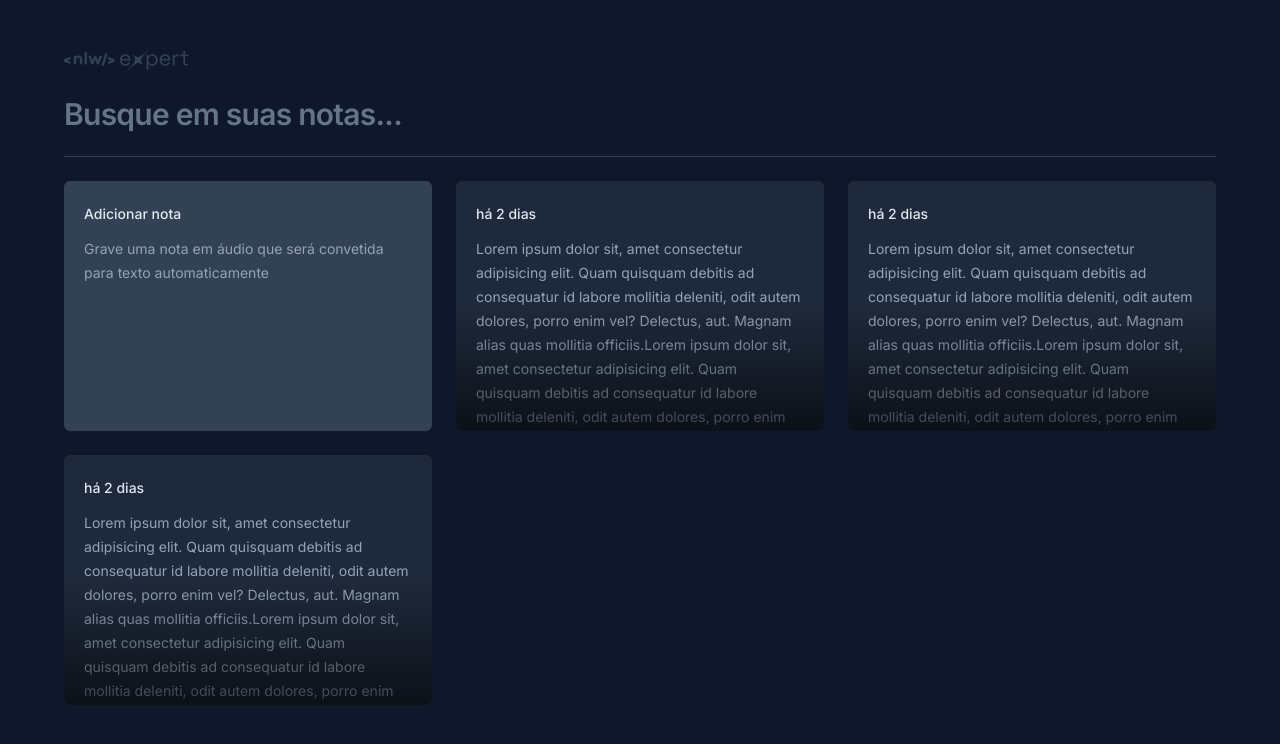
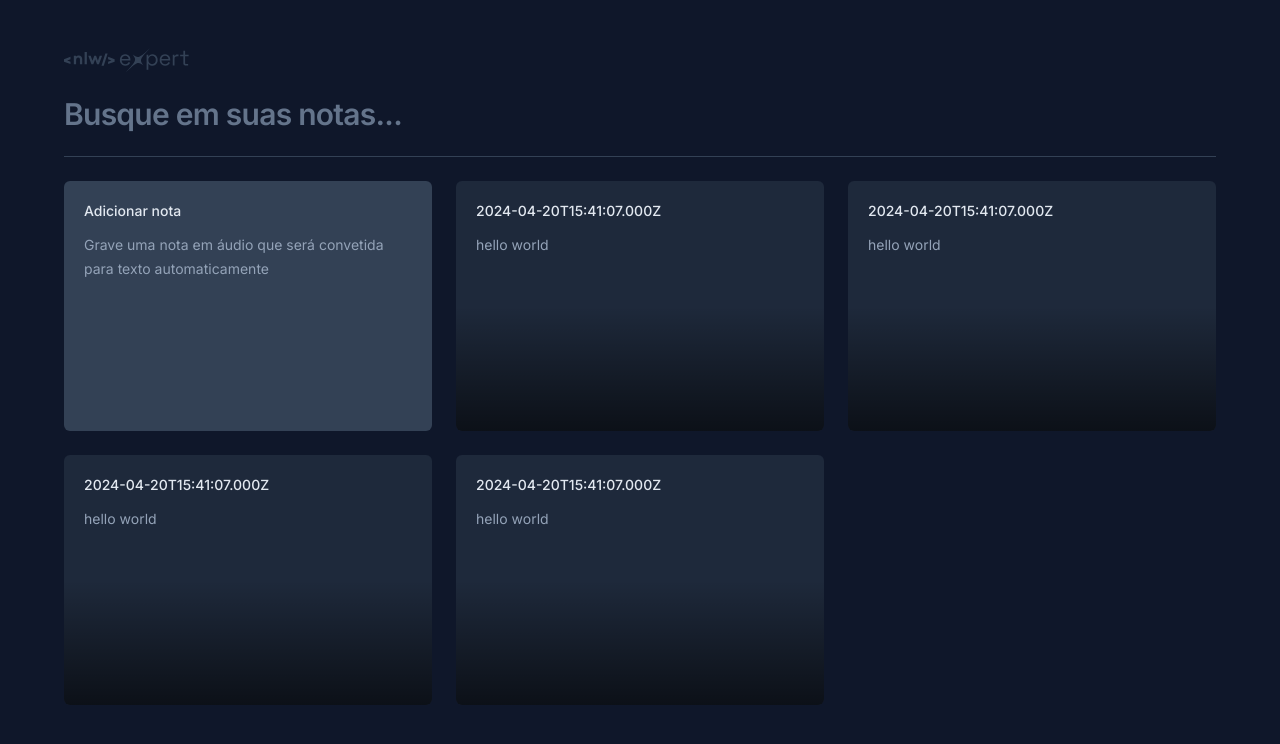
Before and after one commit to samuelsilvati/nlw-expert, a Next.js app: page / in a window 1280 px wide. Shown: the top 744 px of the page. Built offline with nearby package versions, Linux system fonts and the light colour scheme.

Commit message:
feat: add props to components and add radix and lucide icons

```diff
--- a/src/app/page.tsx
+++ b/src/app/page.tsx
@@ -3,6 +3,11 @@
 import logo from '@/assets/logo-nwl-expert.svg'
 import NewNoteCard from '@/components/new-note-card'
 import NoteCard from '@/components/note-card'
+
+const note = {
+  date: new Date(),
+  content: 'hello world',
+}
 export default function Home() {
   return (
     <main className="mx-auto my-12 max-w-6xl space-y-6">
@@ -18,9 +23,10 @@
 
       <div className="grid auto-rows-[250px] grid-cols-3 gap-6">
         <NewNoteCard />
-        <NoteCard />
-        <NoteCard />
-        <NoteCard />
+        <NoteCard note={note} />
+        <NoteCard note={note} />
+        <NoteCard note={note} />
+        <NoteCard note={note} />
       </div>
     </main>
   )
--- a/src/components/new-note-card.tsx
+++ b/src/components/new-note-card.tsx
@@ -1,10 +1,49 @@
+'use client'
+import * as Dialog from '@radix-ui/react-dialog'
+import { X } from 'lucide-react'
+
 export default function NewNoteCard() {
   return (
-    <div className="space-y-3 rounded-md bg-slate-700 p-5">
-      <span className="text-sm font-medium text-slate-200">Adicionar nota</span>
-      <p className="text-sm leading-6 text-slate-400">
-        Grave uma nota em áudio que será convetida para texto automaticamente
-      </p>
-    </div>
+    <Dialog.Root>
+      <Dialog.Trigger className="flex flex-col gap-3 rounded-md bg-slate-700 p-5 text-left outline-none hover:ring-2 hover:ring-slate-600 focus-visible:ring-2 focus-visible:ring-lime-400">
+        <span className="text-sm font-medium text-slate-200">
+          Adicionar nota
+        </span>
+        <p className="text-sm leading-6 text-slate-400">
+          Grave uma nota em áudio que será convetida para texto automaticamente
+        </p>
+      </Dialog.Trigger>
+
+      <Dialog.Portal>
+        <Dialog.Overlay className="fixed inset-0 bg-black/60" />
+        <Dialog.Content className="fixed left-1/2 top-1/2 flex h-[60vh] w-full  max-w-[640px] -translate-x-1/2 -translate-y-1/2 flex-col overflow-hidden rounded-md bg-slate-700 outline-none">
+          <Dialog.Close className="absolute right-0 top-0 bg-slate-800 p-1.5 text-slate-400 hover:text-slate-100">
+            <X className="size-5" />
+          </Dialog.Close>
+          <div className="flex flex-1 flex-col gap-3 p-5">
+            <span className="text-sm font-medium text-slate-200">
+              Adicionar nota
+            </span>
+            <p className="text-sm leading-6 text-slate-400">
+              Começe{' '}
+              <button className="font-medium text-lime-400 hover:underline">
+                gravando uma nota
+              </button>{' '}
+              em áudio ou se preferir{' '}
+              <button className="font-medium text-lime-400 hover:underline">
+                utilize apenas texto.
+              </button>
+            </p>
+          </div>
+
+          <button
+            type="button"
+            className="texte-center w-full bg-lime-400 py-4 text-sm font-medium text-lime-950 outline-none hover:bg-lime-500"
+          >
+            Salvar nota
+          </button>
+        </Dialog.Content>
+      </Dialog.Portal>
+    </Dialog.Root>
   )
 }
--- a/src/components/note-card.tsx
+++ b/src/components/note-card.tsx
@@ -1,16 +1,54 @@
-export default function NoteCard() {
+'use client'
+import * as Dialog from '@radix-ui/react-dialog'
+import { formatDistanceToNow } from 'date-fns'
+import { ptBR } from 'date-fns/locale'
+import { X } from 'lucide-react'
+interface NoteCardProps {
+  note: {
+    date: Date
+    content: string
+  }
+}
+
+export default function NoteCard({ note }: NoteCardProps) {
   return (
-    <button className="relative space-y-3 overflow-hidden rounded-md bg-slate-800 p-5 text-left outline-none hover:ring-2 hover:ring-slate-600 focus-visible:ring-2 focus-visible:ring-lime-400">
-      <span className="text-sm font-medium text-slate-200">há 2 dias</span>
-      <p className="text-sm leading-6 text-slate-400">
-        Lorem ipsum dolor sit, amet consectetur adipisicing elit. Quam quisquam
-        debitis ad consequatur id labore mollitia deleniti, odit autem dolores,
-        porro enim vel? Delectus, aut. Magnam alias quas mollitia officiis.Lorem
-        ipsum dolor sit, amet consectetur adipisicing elit. Quam quisquam
-        debitis ad consequatur id labore mollitia deleniti, odit autem dolores,
-        porro enim vel? Delectus, aut. Magnam alias quas mollitia officiis.
-      </p>
-      <div className="pointer-events-none absolute bottom-0 left-0 right-0 h-1/2 bg-gradient-to-t from-black/60 to-black/0" />
-    </button>
+    <Dialog.Root>
+      <Dialog.Trigger className="relative flex flex-col gap-3 overflow-hidden rounded-md bg-slate-800 p-5 text-left outline-none hover:ring-2 hover:ring-slate-600 focus-visible:ring-2 focus-visible:ring-lime-400">
+        <span className="text-sm font-medium text-slate-200">
+          {note.date.toISOString()}
+        </span>
+        <p className="text-sm leading-6 text-slate-400">{note.content}</p>
+        <div className="pointer-events-none absolute bottom-0 left-0 right-0 h-1/2 bg-gradient-to-t from-black/60 to-black/0" />
+      </Dialog.Trigger>
+
+      <Dialog.Portal>
+        <Dialog.Overlay className="fixed inset-0 bg-black/60" />
+        <Dialog.Content className="fixed left-1/2 top-1/2 flex h-[60vh] w-full  max-w-[640px] -translate-x-1/2 -translate-y-1/2 flex-col overflow-hidden rounded-md bg-slate-700 outline-none">
+          <Dialog.Close className="absolute right-0 top-0 bg-slate-800 p-1.5 text-slate-400 hover:text-slate-100">
+            <X className="size-5" />
+          </Dialog.Close>
+          <div className="flex flex-1 flex-col gap-3 p-5">
+            <span className="text-sm font-medium text-slate-200">
+              {formatDistanceToNow(note.date, {
+                locale: ptBR,
+                addSuffix: true,
+              })}
+            </span>
+            <p className="text-sm leading-6 text-slate-400">{note.content}</p>
+          </div>
+
+          <button
+            type="button"
+            className="texte-center group w-full bg-slate-800 py-4 text-sm font-medium text-slate-300 outline-none"
+          >
+            Deseja{' '}
+            <span className="text-red-400 group-hover:underline">
+              apagar essa nota
+            </span>
+            ?
+          </button>
+        </Dialog.Content>
+      </Dialog.Portal>
+    </Dialog.Root>
   )
 }
```
Also changed, not shown: package.json (+5 -2 lines), 1 other file (tests, documents, lock files or other folders).
